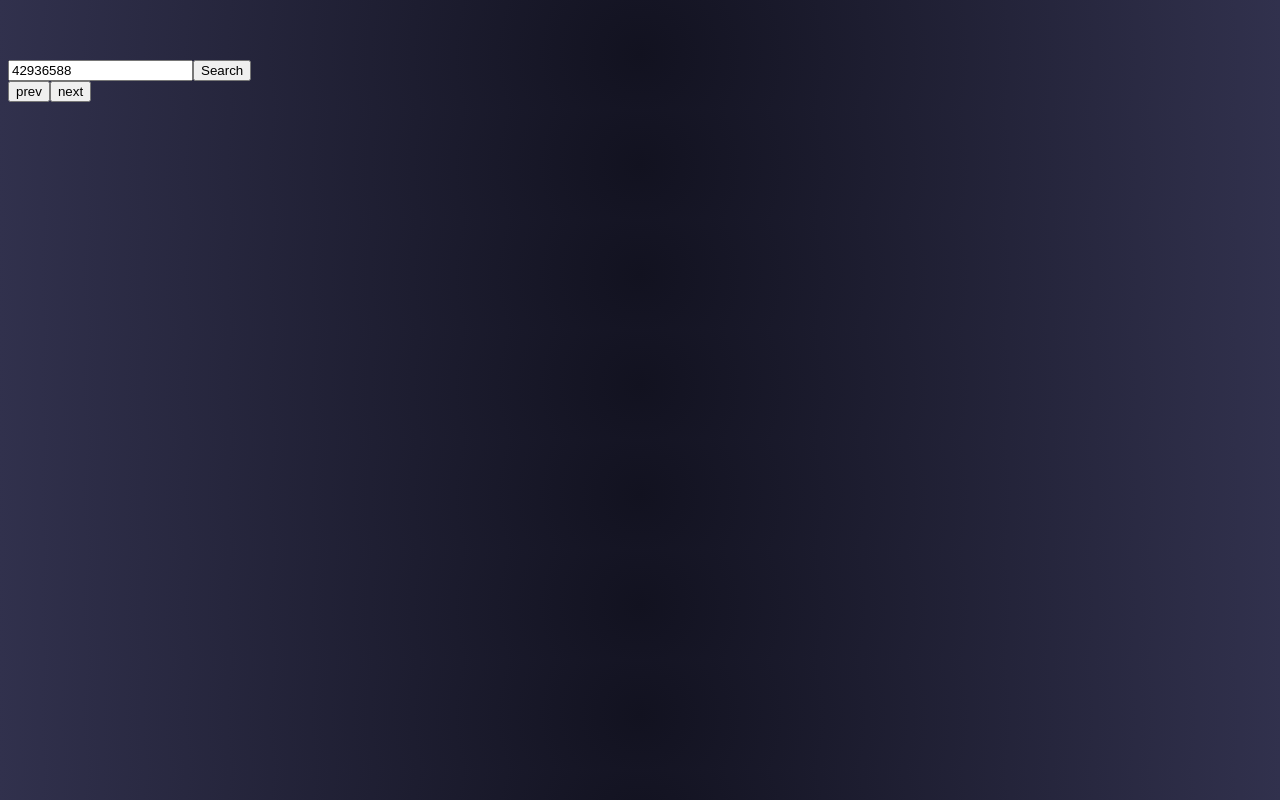
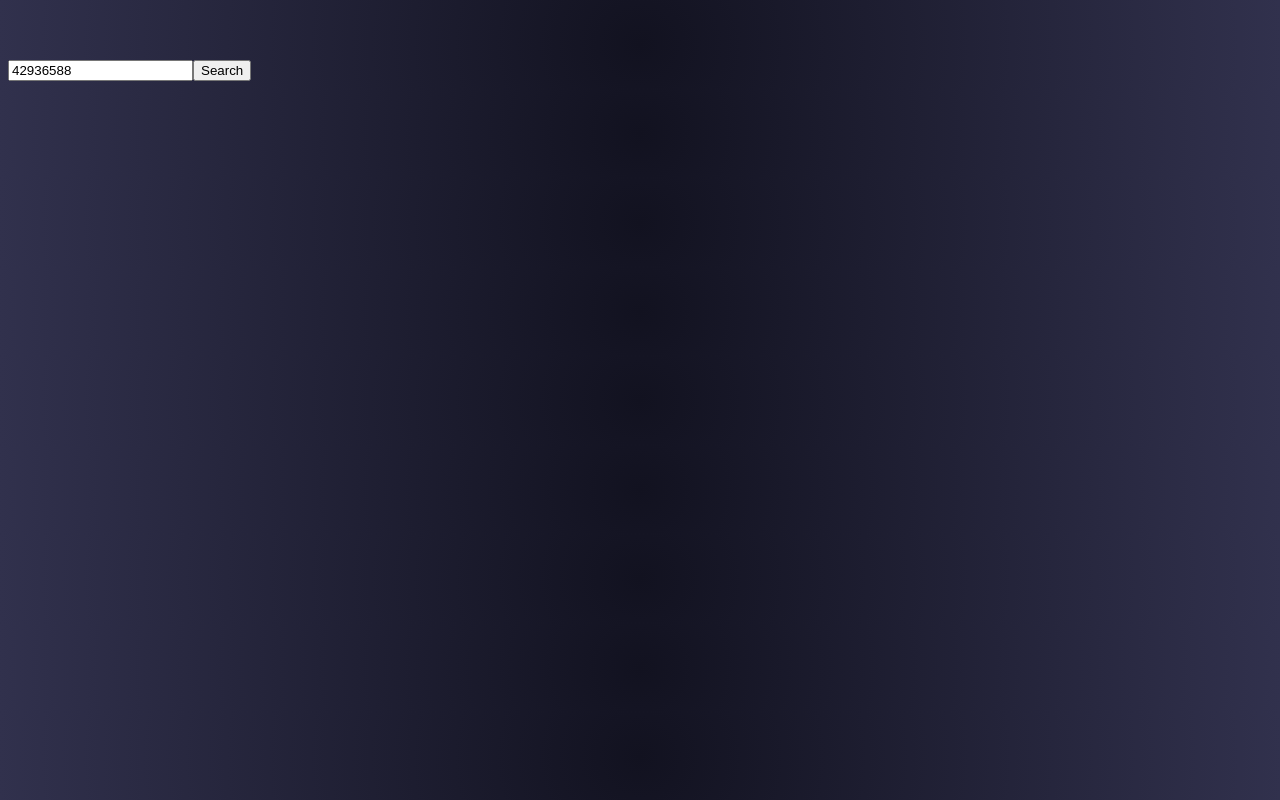
Before and after one commit to Kalyras/OpinionOrbit, a Vue app: page / in a window 1280 px wide. Built offline with nearby package versions, Linux system fonts and the light colour scheme.

Commit message:
Bugfix: Prev and Next button

```diff
--- a/src/App.vue
+++ b/src/App.vue
@@ -1,8 +1,8 @@
 <template>
-  <div id="app" v-on:keyup.left="prev()">
+  <div id="app">
     <div>
       <input id="questionId" v-model="questionId" placeholder="Enter quesition ID">
-      <button v-on:click="getCards(questionId)">Search</button>
+      <button v-on:click="getQuestion(questionId)">Search</button>
     </div>
     <river
       :cards = "riverCards"
@@ -15,10 +15,6 @@
       :nest = "true"
       v-on:cardChosen="addToCards($event)"
     ></orbit>
-    <div class="navigation">
-        <button id="prev" v-on:click="prev()">prev</button>
-        <button id="next" v-on:click="next()">next</button>
-    </div>
   </div>
 </template>
 
@@ -47,19 +43,6 @@ export default {
   methods:{
     addToCards: function(card){
       this.riverCards.push(card)
-    },
-    prev: function (){
-
-      if (this.current > 0){
-        this.current -= 1
-      }
-
-    },
-    next: function (){
-
-      if (this.current < this.cards.length -1){
-        this.current +=1
-      }
     },
     getQuestion: function(id){
       var questionPromise = StackOHelper.getQuestion(id);
--- a/src/components/Orbit.vue
+++ b/src/components/Orbit.vue
@@ -9,25 +9,25 @@
       ></card>
       <div class="invis-card card" v-else>
       </div>
+      <button id="prev" v-on:click="prev()">prev</button>
 
-       <card
+      <card
        v-on:cardChosen="cardChosen($event)"
        v-if="activecards.center"
         :title="activecards.center.answer_id"
         :content="activecards.center.body"
         :tags="activecards.center.tags"
       ></card>
+      <button id="next" v-on:click="next()">next</button>
 
-       <card
-       v-if="activecards.right"
+      <card
+        v-if="activecards.right"
         :title="activecards.right.answer_id"
         :content="activecards.right.body"
         :tags="activecards.right.tags"
       ></card>
       <div class="invis-card card" v-else>
       </div>
-
-
     </div>
 
     <orbit
@@ -58,8 +58,10 @@ export default {
       current: Number
   },
   watch: {
-    current: function(newVal){
+    orbitCurrent: function(newVal){
+      console.log(newVal);
       this.activecards = this.getActive(this.orbitCards, newVal);
+      console.log(this.activecards);
     }
   },
   data (){
@@ -70,10 +72,24 @@ export default {
           "title": "No Cards",
           "body": "There is currently no content available"
         }
-      }
+      },
+      orbitCurrent: this.current
     }
   },
   methods: {
+    prev: function (){
+
+      if (this.orbitCurrent > 0){
+        this.orbitCurrent -= 1
+      }
+
+    },
+    next: function (){
+
+      if (this.orbitCurrent < this.cards.length -1){
+        this.orbitCurrent +=1
+      }
+    },
     getActive: function (source, index){
       var resultArray = {}
 
@@ -120,10 +136,15 @@ export default {
     },
     cardChosen: function (card){
       this.$emit('cardChosen', card);
+
       var children = this.orbitCards[this.current].children;
       if (!children.empty){
          this.orbitCards = children
          this.activecards = this.getActive(this.orbitCards, 1)
+      } else {
+        console.log("children is empty");
+        this.orbitCards = [];
+        this.activecards = [];
       }
 
     }
```
